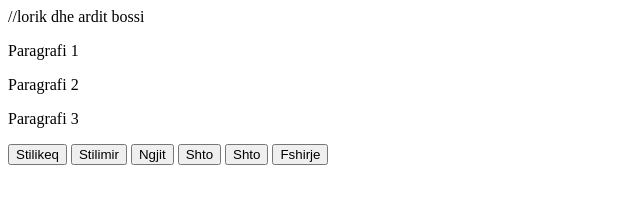
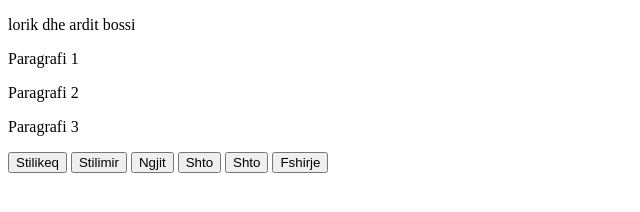
Before and after one commit to Arrdit/test, a plain HTML site: page index.html in a window 1280 px wide. Shown: the whole page, without its empty margins (0-640 px from the left). Drawn offline with Linux system fonts and the light colour scheme.

Commit message:
Update index.html

```diff
--- a/index.html
+++ b/index.html
@@ -9,7 +9,7 @@
     <script src="style.js" defer></script>
 </head>
 <body>
-    //lorik dhe ardit bossi
+    <p>lorik dhe ardit bossi</p>
     <p id="paragrafi1">Paragrafi 1</p>
     <p id="paragrafi2">Paragrafi 2</p>
     <p id="paragrafi3">Paragrafi 3</p>
```
